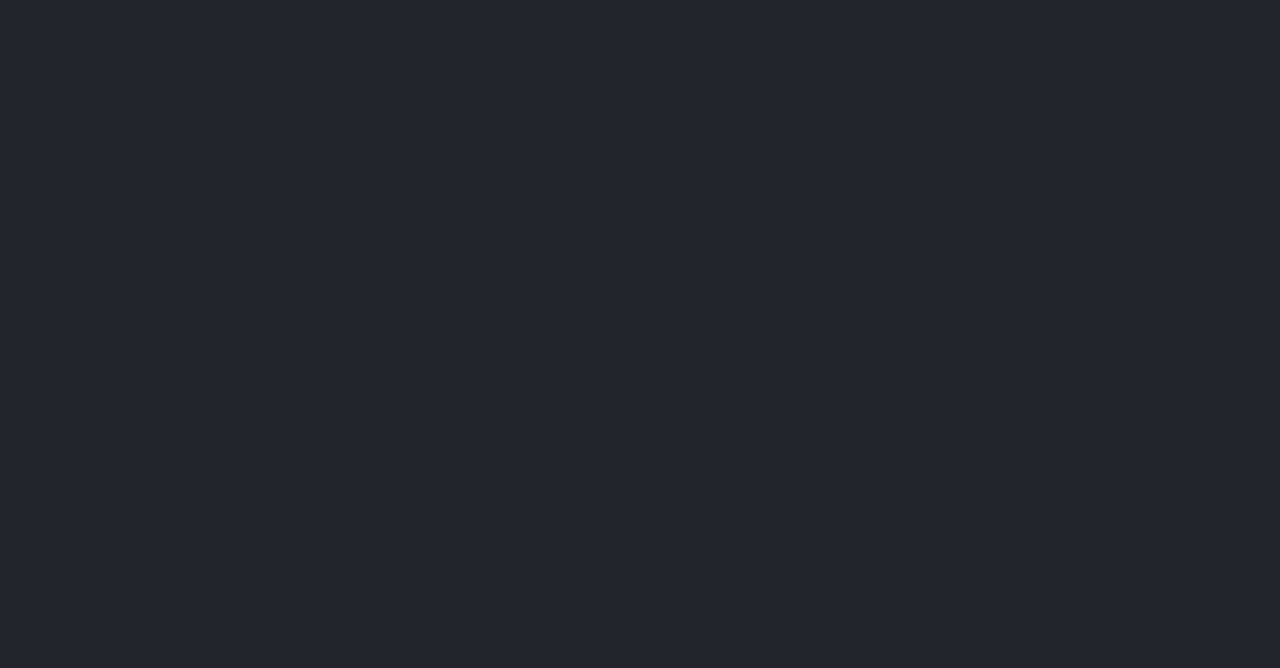
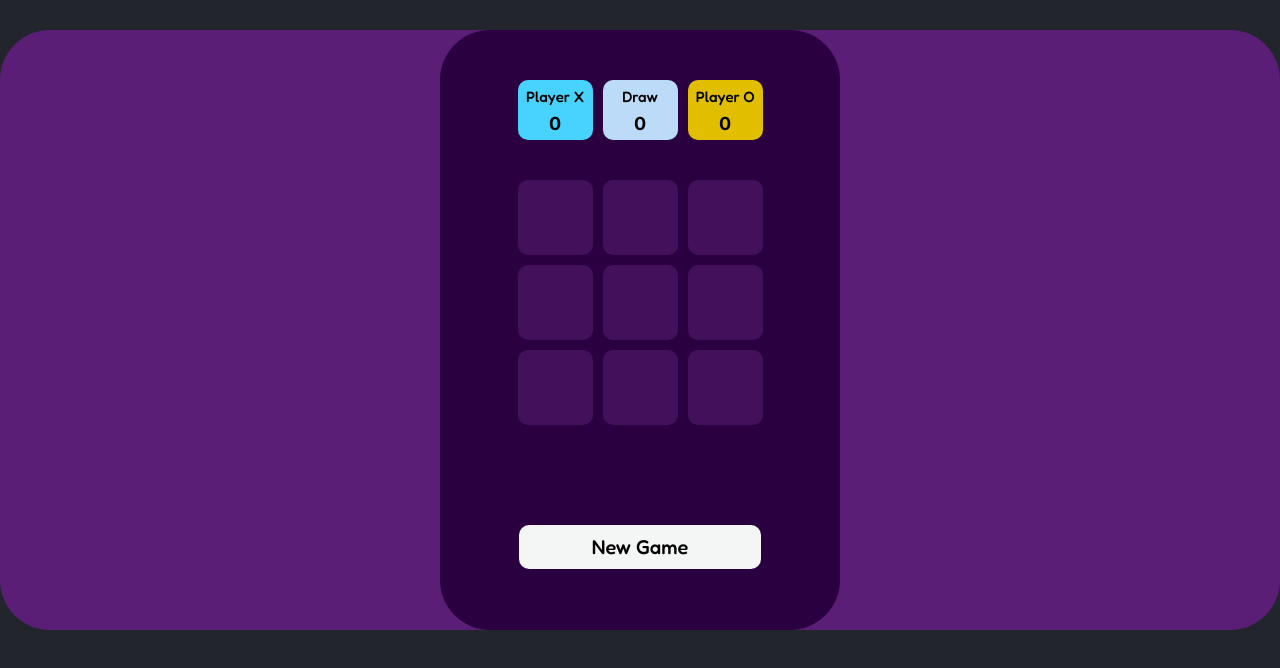
Before and after one commit to marcosmatasousa/React-Studies, a React (Vite) app: page /tictactoe in a window 1280 px wide. Before the commit this address had no page. Shown: the top 668 px of the page. Built offline with nearby package versions, Linux system fonts and the light colour scheme.

Commit message:
wip: implemented a tictactoe game

```diff
--- a/index.html
+++ b/index.html
@@ -14,12 +14,16 @@
     <link rel="preconnect" href="https://fonts.gstatic.com" crossorigin>
     <link href="https://fonts.googleapis.com/css2?family=Karla:ital,wght@0,200..800;1,200..800&display=swap" rel="stylesheet">
 
+    <link rel="preconnect" href="https://fonts.googleapis.com">
+    <link rel="preconnect" href="https://fonts.gstatic.com" crossorigin>
+    <link href="https://fonts.googleapis.com/css2?family=Fredoka:wght@300..700&display=swap" rel="stylesheet">
+
     <link rel="stylesheet" href="src/index.css">
 
     <meta name="viewport" content="width=device-width, initial-scale=1.0" />
-    <title>Vite + React</title>
+    <title>React Studies</title>
   </head>
-  <body>
+  <body class="body-index">
     <div id="root">
     </div>
     <script type="module" src="src/index.jsx"></script>
--- a/src/components/App.jsx
+++ b/src/components/App.jsx
@@ -7,6 +7,7 @@ import ReactFacts from './ReactFacts/ReactFacts';
 import TravelJourney from './TravelJourney/TravelJourney';
 import MemeGenerator from './MemeGenerator/MemeGenerator';
 import Tenzies from './Tenzies/Tenzies';
+import TicTacToe from './TicTacToe/TicTacToe';
 
 import './styles.css'
 
@@ -22,6 +23,7 @@ function App() {
                     <Route path="/travel-journey" element={<TravelJourney />} />
                     <Route path="/meme-generator" element={<MemeGenerator />} />
                     <Route path="/tenzies" element={<Tenzies />} />
+                    <Route path="/tictactoe" element={<TicTacToe />} />
             </Routes>
         </Router>
     </div>
--- a/src/components/Home/Home.jsx
+++ b/src/components/Home/Home.jsx
@@ -23,6 +23,9 @@ function Home() {
             <li>
                 <Link className="home-link" to="/tenzies">Tenzies</Link>
             </li>
+            <li>
+                <Link className="home-link" to="/tictactoe">Tic Tac Toe</Link>
+            </li>
         </ul>
     )
 }
--- /dev/null
+++ b/src/components/TicTacToe/NewGameButton/NewGameButton.jsx
@@ -0,0 +1,9 @@
+import './styles.css'
+
+function NewGameButton() {
+    return (
+        <div className="newgame-button">New Game</div>
+    )
+}
+
+export default NewGameButton
--- /dev/null
+++ b/src/components/TicTacToe/NewGameButton/styles.css
@@ -0,0 +1,16 @@
+.newgame-button {
+    display: flex;
+    justify-content: center;
+    align-items: center;
+    width: 242px;
+    border-radius: 10px;
+    background: #F4F6F5;
+    padding-top: 10px;
+    padding-bottom: 10px;
+    margin-top: 100px;
+}
+
+.newgame-button:hover {
+    background-color: #C5A0D7;
+    cursor: pointer;
+}
--- /dev/null
+++ b/src/components/TicTacToe/Square/Square.jsx
@@ -0,0 +1,11 @@
+import './styles.css';
+
+function Square(props) {
+    return (
+        <div className="tic-tac-square">
+            {props.play}
+        </div>
+    )
+}
+
+export default Square;
--- /dev/null
+++ b/src/components/TicTacToe/Square/styles.css
@@ -0,0 +1,11 @@
+.tic-tac-square {
+    border-radius: 10px;
+    background: var(--g11-cell, #43115B);
+    height: 75px;
+    width: 75px;
+}
+
+.tic-tac-square:hover {
+    background: #5A1E76;
+    cursor: pointer;
+}
--- /dev/null
+++ b/src/components/TicTacToe/TicTacToe.jsx
@@ -0,0 +1,45 @@
+import './styles.css';
+import Square from './Square/Square';
+import NewGameButton from './NewGameButton/NewGameButton';
+function TicTacToe() {
+    return (
+        <div className='tic-tac-body'>
+            <main className="tic-tac-main">
+                <div className="tic-tac-score">
+                    <div className="tic-tac-scorebox scorebox-x">
+                        <p className='score-typography'>Player X</p>
+                        <p className='score-number'>0</p>
+                    </div>
+                    <div className="tic-tac-scorebox scorebox-draw">
+                        <p className='score-typography'>Draw</p>
+                        <p className='score-number'>0</p>
+                    </div>
+                    <div className="tic-tac-scorebox scorebox-o">
+                        <p className='score-typography'>Player O</p>
+                        <p className='score-number'>0</p>
+                    </div>
+                </div>
+                <div className="tic-tac-board">
+                    <div className="tic-tac-row">
+                        <Square />
+                        <Square />
+                        <Square />
+                    </div>
+                    <div className="tic-tac-row">
+                        <Square />
+                        <Square />
+                        <Square />
+                    </div>
+                    <div className="tic-tac-row">
+                        <Square />
+                        <Square />
+                        <Square />
+                    </div>
+                    <NewGameButton />
+                </div>
+            </main>
+        </div>
+    )
+}
+
+export default TicTacToe;
--- /dev/null
+++ b/src/components/TicTacToe/styles.css
@@ -0,0 +1,79 @@
+.tic-tac-body {
+    background-color:  #5A1E76;
+    display: flex;
+    width: 100%;
+    border-radius: 50px;
+    justify-content: center;
+}
+
+.tic-tac-main {
+    border-radius: 50px;
+    background: #2B0040;
+    display: flex;
+    width: 400px;
+    flex-direction: column;
+    align-items: center;
+    height: 600px;
+    color: #000;
+    font-family: Fredoka;
+    font-size: 20px;
+    font-weight: 500;
+}
+
+.tic-tac-score {
+    display: flex;
+    justify-content: center;
+    align-items: center;
+    gap: 10px;
+
+}
+
+.tic-tac-scorebox {
+    display: flex;
+    flex-direction: column;
+    border-radius: 10px;
+    justify-content: center;
+    align-items: center;
+    margin-top: 50px;
+    width: 75px;
+    height: 60px;
+    font-size: 15px;
+    margin-bottom: 30px;
+}
+
+.scorebox-x {
+    background: var(--g11-color, #48D2FE);
+}
+
+.scorebox-draw {
+    background-color: #BCDBF9;
+}
+
+.scorebox-o {
+    background-color: #E2BE00;
+}
+
+.score-typography {
+    margin: 14px 5px 7px 5px;
+}
+
+.score-number {
+    margin: 0px 25px 14px 25px;
+    color: #000;
+    font-family: Inter;
+    font-size: 18px;
+    font-weight: 700;
+}
+
+.tic-tac-board {
+    display: flex;
+    flex-direction: column;
+    justify-content: center;
+    align-items: center;
+}
+
+.tic-tac-row {
+    display: flex;
+    gap: 10px;
+    margin-top: 10px;
+}
--- a/src/index.css
+++ b/src/index.css
@@ -1,3 +1,3 @@
-body, html {
+.body-index {
   background-color: #23252C;
 }
--- a/src/index.jsx
+++ b/src/index.jsx
@@ -1,7 +1,5 @@
 import { createRoot } from 'react-dom/client'
-
 import App from './components/App'
-
 import './index.css'
 
 const rootElement = document.getElementById("root");
```
